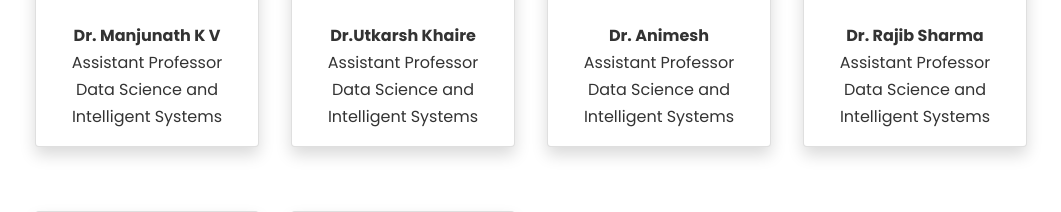
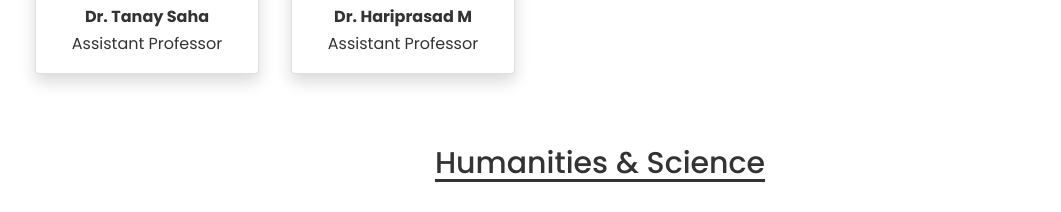
Before and after one commit to Velocity-IIITDWD/College-Website, a Django app: page /faculty in a window 1280 px wide; the page is wider, and only the part inside the window is pictured. Shown: the part 2839-3051 px from the top of that part, without its empty margins (41-1102 px from the left). Run offline with Django 3.2, Linux system fonts and the light colour scheme; data comes from the database, SQL or seed files in the repository; some libraries are stand-ins or nearby versions.

Commit message:
adjusted faculty page

```diff
--- a/iiitdsite/templates/iiitdsite/faculty.html
+++ b/iiitdsite/templates/iiitdsite/faculty.html
@@ -73,7 +73,6 @@
                 <br>
                 <p class="card-text" style="text-align: center;"><b>{{member.name}}</b></p>
                 <p class="card-text" style="text-align: center;">{{member.designation}}</p>
-				<p class="card-text" style="text-align: center;">{{member.department}}</p>
 
 
 
@@ -90,7 +89,6 @@
                 <br>
                 <p class="card-text" style="text-align: center;"><b>{{member.name}}</b></p>
                 <p class="card-text" style="text-align: center;">{{member.designation}}</p>
-				<p class="card-text" style="text-align: center;">{{member.department}}</p>
 
 
 
@@ -120,7 +118,6 @@
 	   <br>
 	   <p class="card-text" style="text-align: center;"><b>{{member.name}}</b></p>
 	   <p class="card-text" style="text-align: center;">{{member.designation}}</p>
-	   <p class="card-text" style="text-align: center;">{{member.department}}</p>
 	 </div>
    </a>
    {% endif %}
@@ -134,7 +131,6 @@
 	   <br>
 	   <p class="card-text" style="text-align: center;"><b>{{member.name}}</b></p>
 	   <p class="card-text" style="text-align: center;">{{member.designation}}</p>
-	   <p class="card-text" style="text-align: center;">{{member.department}}</p>
 	 </div>
    </a>
    {% endif %}
@@ -159,7 +155,6 @@
 <br>
 <p class="card-text" style="text-align: center;"><b>{{member.name}}</b></p>
 <p class="card-text" style="text-align: center;">{{member.designation}}</p>
-<p class="card-text" style="text-align: center;">{{member.department}}</p>
 </div>
 </a>
 {% endif %}
@@ -186,7 +181,6 @@
 <br>
 <p class="card-text" style="text-align: center;"><b>{{member.name}}</b></p>
 <p class="card-text" style="text-align: center;">{{member.designation}}</p>
-<p class="card-text" style="text-align: center;">{{member.department}}</p>
 </div>
 </a>
 {% endif %}
@@ -199,7 +193,6 @@
 <br>
 <p class="card-text" style="text-align: center;"><b>{{member.name}}</b></p>
 <p class="card-text" style="text-align: center;">{{member.designation}}</p>
-<p class="card-text" style="text-align: center;">{{member.department}}</p>
 </div>
 </a>
 {% endif %}
@@ -212,7 +205,6 @@
 <br>
 <p class="card-text" style="text-align: center;"><b>{{member.name}}</b></p>
 <p class="card-text" style="text-align: center;">{{member.designation}}</p>
-<p class="card-text" style="text-align: center;">{{member.department}}</p>
 </div>
 </a>
 {% endif %}
@@ -227,7 +219,6 @@
 <br>
 <p class="card-text" style="text-align: center;"><b>{{member.name}}</b></p>
 <p class="card-text" style="text-align: center;">{{member.designation}}</p>
-<p class="card-text" style="text-align: center;">{{member.department}}</p>
 </div>
 </a>
 {% endif %}
@@ -241,7 +232,6 @@
 <br>
 <p class="card-text" style="text-align: center;"><b>{{member.name}}</b></p>
 <p class="card-text" style="text-align: center;">{{member.designation}}</p>
-<p class="card-text" style="text-align: center;">{{member.department}}</p>
 </div>
 </a>
 {% endif %}
@@ -255,7 +245,6 @@
 <br>
 <p class="card-text" style="text-align: center;"><b>{{member.name}}</b></p>
 <p class="card-text" style="text-align: center;">{{member.designation}}</p>
-<p class="card-text" style="text-align: center;">{{member.department}}</p>
 </div>
 </a>
 {% endif %}
```
